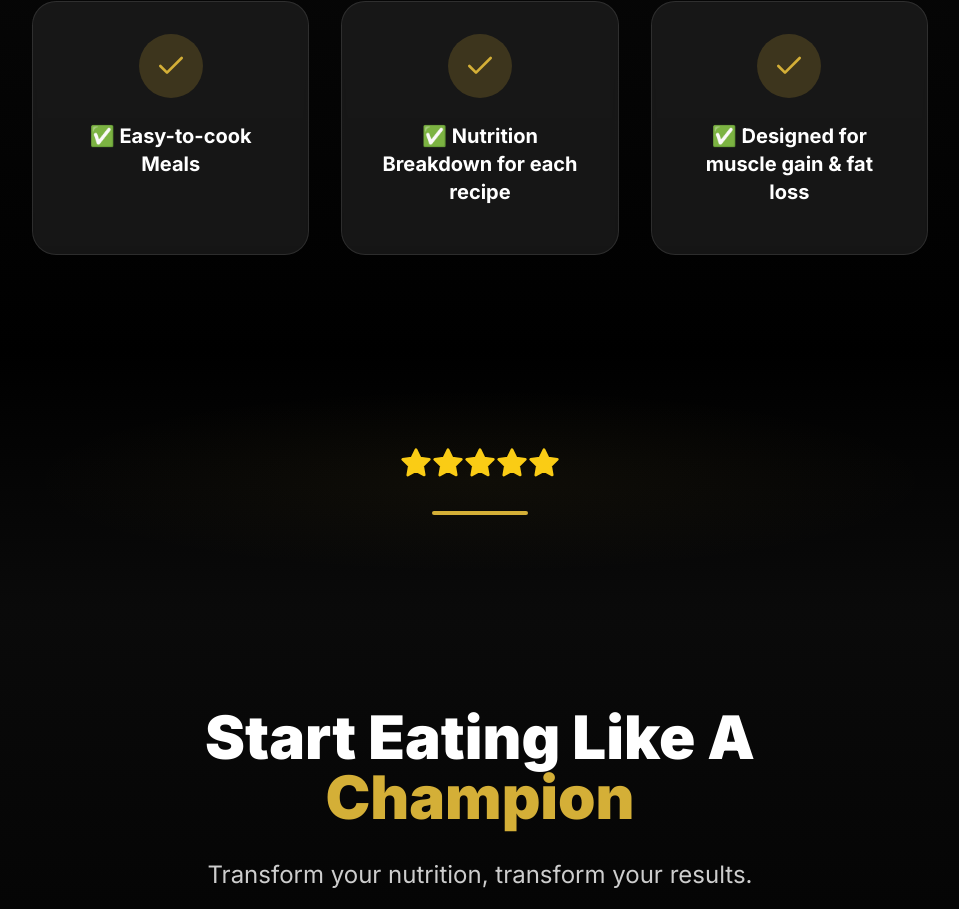
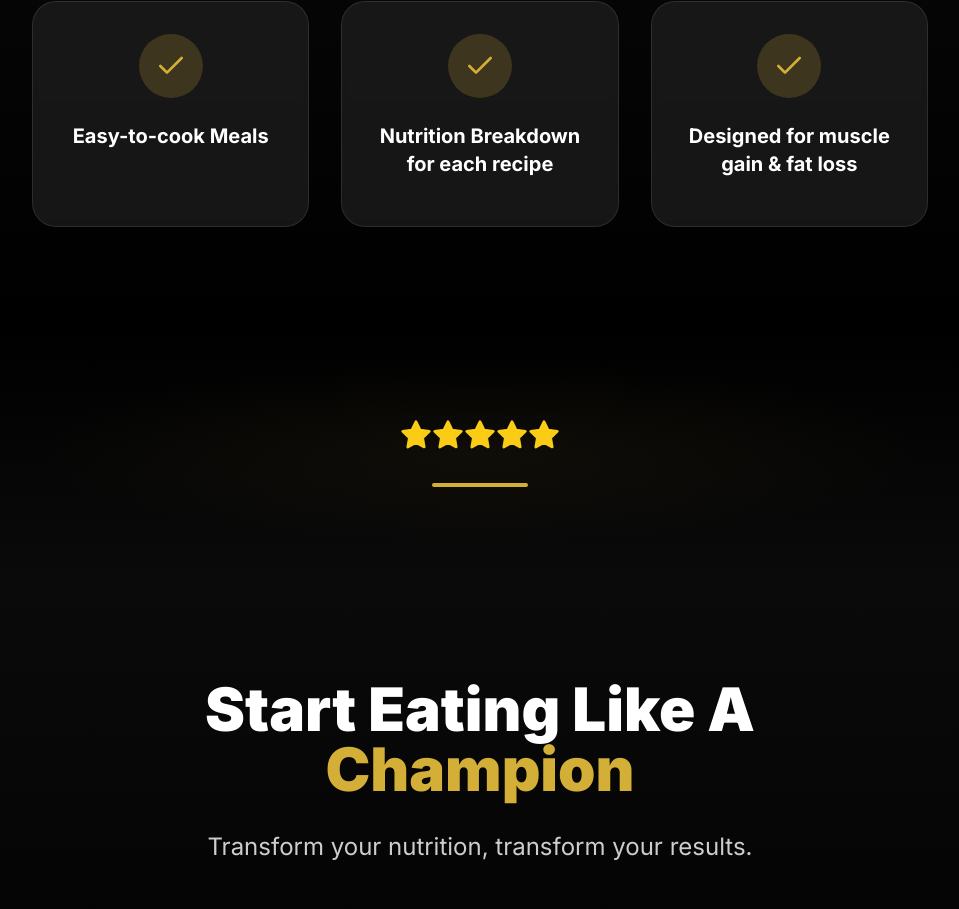
Before and after one commit to snuvaibh1/yash12, a React (Vite) app: page /recipe-ebook in a window 1280 px wide. Shown: the part 1159-2068 px from the top of the page, without its empty margins (160-1119 px from the left). Built offline with nearby package versions, Linux system fonts and the light colour scheme.

Commit message:
Updated RecipeEbookPage.tsx

```diff
--- a/src/pages/RecipeEbookPage.tsx
+++ b/src/pages/RecipeEbookPage.tsx
@@ -152,7 +152,7 @@ const RecipeEbookPage: React.FC = () => {
                   <Check className="w-8 h-8 text-primary" />
                 </div>
                 <h3 className="text-xl font-bold text-white mb-4">
-                  ✅ {feature}
+                    {feature}
                 </h3>
               </motion.div>
             ))}
```
